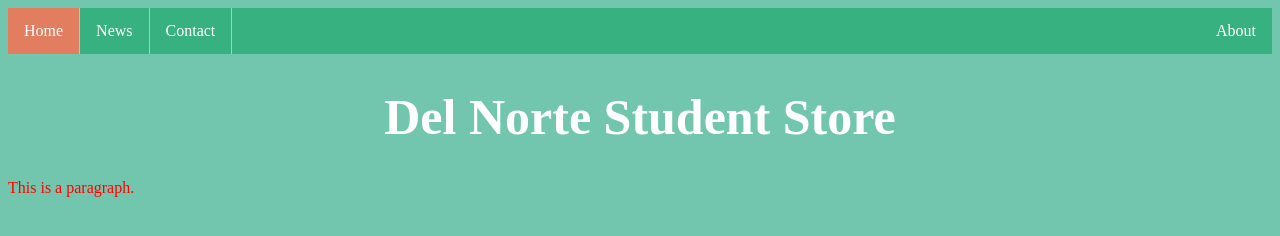
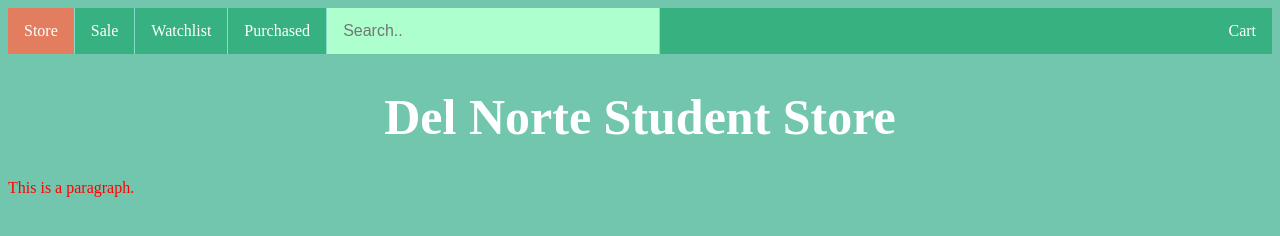
Before and after one commit to alextitov19/p1-codingcrocs-tri3, a website: page src/main/resources/templates/Store/Store.html in a window 1280 px wide. Drawn offline with Linux system fonts and the light colour scheme.

Commit message:
added search to nav bar

```diff
--- a/src/main/resources/templates/Store/CSS/StoreNavBar.css
+++ b/src/main/resources/templates/Store/CSS/StoreNavBar.css
@@ -32,3 +32,12 @@ li a:hover {
 .active {
     background-color: #e27d60;
 }
+
+.input[type=text] {
+    padding: 14px 16px;
+    font-size: 16px;
+    background-color: #adffcd;
+    border: none;
+    border-right: 1px solid #85dccf;
+    width: 300px;
+}
--- a/src/main/resources/templates/Store/Store.html
+++ b/src/main/resources/templates/Store/Store.html
@@ -10,10 +10,12 @@
   <body>
 
     <ul>
-      <li><a class="active" href="#home">Home</a></li>
-      <li><a href="#news">News</a></li>
-      <li><a href="#contact">Contact</a></li>
-      <li style="float:right"><a href="#about">About</a></li>
+      <li><a class="active" href="#a">Store</a></li>
+      <li><a href="#b">Sale</a></li>
+      <li><a href="#c">Watchlist</a></li>
+      <li><a href="#d">Purchased</a></li>
+      <input type="text" class="input" placeholder="Search..">
+      <li style="float:right"><a href="#z">Cart</a></li>
     </ul>
 
     <h1>Del Norte Student Store</h1>
```
